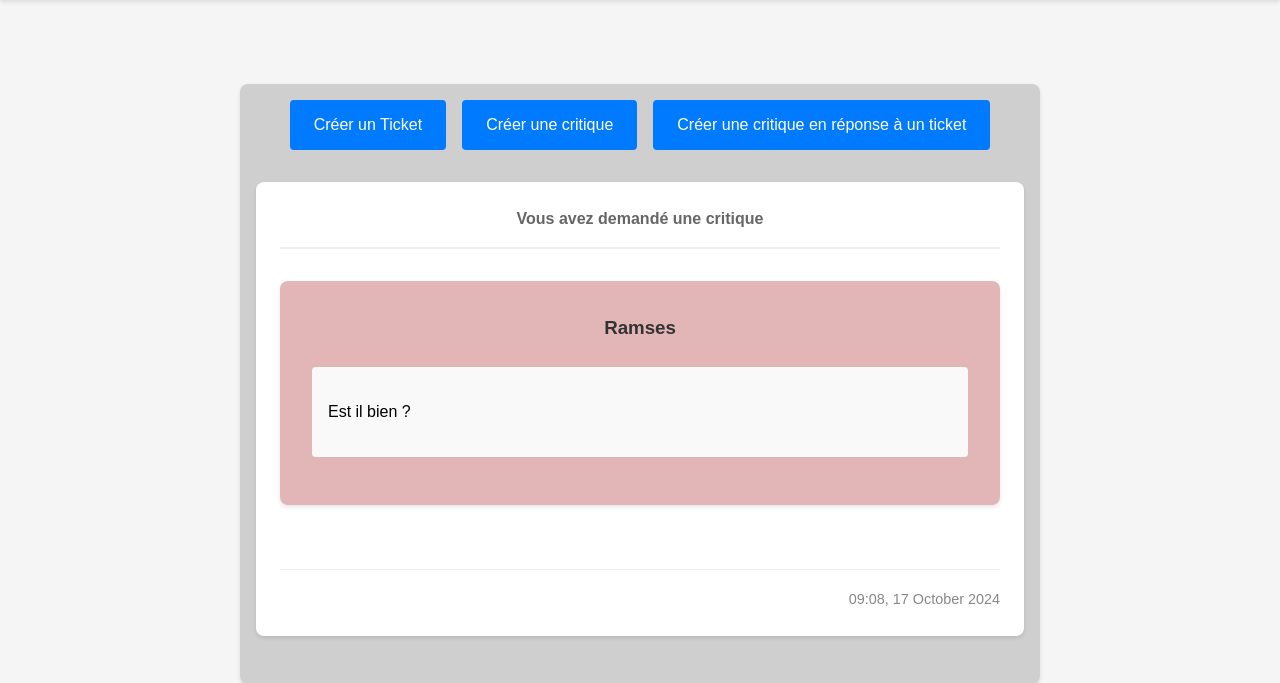
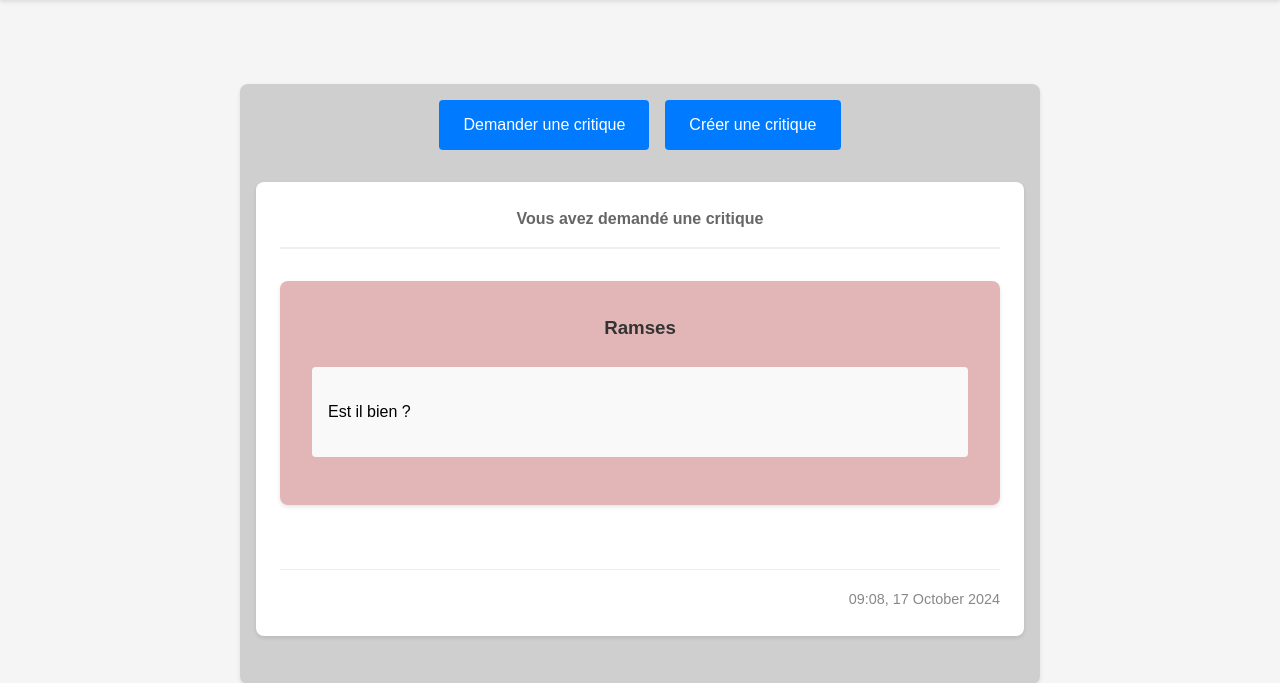
Before and after one commit to Boras72/DA-Python-Code-P9-OC, a Django app: page /feed/ in a window 1280 px wide. Shown: the part 83-766 px from the top of the page. Run offline with Django 5.2, Linux system fonts and the light colour scheme; a user stored in the database is signed in; data comes from the database, SQL or seed files in the repository; both versions use the stored data as it was after the commit.

Commit message:
Suppression du 2e bouton de critique

```diff
--- a/func/models.py
+++ b/func/models.py
@@ -3,6 +3,7 @@ from django.conf import settings
 from django.db import models
 from django.core.exceptions import ValidationError
 from django.utils import timezone
+
 
 class Ticket(models.Model):
     title = models.CharField(max_length=128, verbose_name='Title')
@@ -24,11 +25,15 @@ class Ticket(models.Model):
         return f"{self.title} - by {self.user.username}"
 
     def can_be_reviewed_by(self, user):
+        """Vérifie si un utilisateur peut créer une critique pour ce ticket"""
         if not user or user.is_anonymous:
             return False
         if user == self.user:
             return False
+        # Vérifie si l'utilisateur a déjà créé une critique pour ce ticket
         return not Review.objects.filter(ticket=self, user=user).exists()
+
+
 
 class Review(models.Model):
     ticket = models.ForeignKey(
@@ -52,7 +57,7 @@ class Review(models.Model):
 
     class Meta:
         ordering = ['-time_created']
-        unique_together = ['ticket', 'user']
+        unique_together = ['ticket', 'user']  # Empêche les critiques multiples
         verbose_name = 'Review'
         verbose_name_plural = 'Reviews'
 
@@ -70,6 +75,8 @@ class Review(models.Model):
     @property
     def rating_as_stars(self):
         return '★' * self.rating + '☆' * (5 - self.rating)
+
+
 
 class UserFollows(models.Model):
     user = models.ForeignKey(
--- a/func/views.py
+++ b/func/views.py
@@ -7,9 +7,10 @@ from itertools import chain
 from .forms import TicketForm, ReviewForm, UserSearchForm, UserFollowsForm
 from .models import Ticket, Review, UserFollows
 from django.contrib.auth import get_user_model
-from django.db import transaction
+from django.db import transaction, IntegrityError
 
 User = get_user_model()
+
 
 @login_required(login_url='login')
 def feed(request):
@@ -50,6 +51,7 @@ def feed(request):
     }
     return render(request, 'func/feed.html', context)
 
+
 @login_required(login_url='login')
 def create_standalone_review(request):
     if request.method == 'POST':
@@ -63,6 +65,7 @@ def create_standalone_review(request):
         form = ReviewForm()
     return render(request, 'func/create_standalone_review.html', {'form': form})
 
+
 @login_required(login_url='login')
 def ticket_create(request):
     if request.method == 'POST':
@@ -75,6 +78,7 @@ def ticket_create(request):
     else:
         form = TicketForm()
     return render(request, 'func/ticket_create.html', {'form': form})
+
 
 @login_required(login_url='login')
 def ticket_edit(request, ticket_id):
@@ -90,6 +94,7 @@ def ticket_edit(request, ticket_id):
         form = TicketForm(instance=ticket)
     return render(request, 'func/ticket_edit.html', {'form': form})
 
+
 @login_required(login_url='login')
 def ticket_delete(request, ticket_id):
     ticket = get_object_or_404(Ticket, id=ticket_id)
@@ -100,10 +105,16 @@ def ticket_delete(request, ticket_id):
         return redirect('feed')
     return render(request, 'func/ticket_delete.html', {'ticket': ticket})
 
+
+
+
 @login_required(login_url='login')
 def create_review(request, ticket_id):
     ticket = get_object_or_404(Ticket, id=ticket_id)
-    if not ticket.can_be_reviewed_by(request.user):
+
+    # Vérifier si l'utilisateur a déjà créé une critique pour ce ticket
+    if Review.objects.filter(ticket=ticket, user=request.user).exists():
+        messages.error(request, "Vous avez déjà créé une critique pour ce ticket.")
         return redirect('feed')
 
     if request.method == 'POST':
@@ -112,11 +123,19 @@ def create_review(request, ticket_id):
             review = form.save(commit=False)
             review.ticket = ticket
             review.user = request.user
-            review.save()
-            return redirect('feed')
+            try:
+                review.save()
+                messages.success(request, "Votre critique a été créée avec succès.")
+                return redirect('feed')
+            except IntegrityError:
+                messages.error(request, "Vous avez déjà créé une critique pour ce ticket.")
+                return redirect('feed')
     else:
         form = ReviewForm()
     return render(request, 'func/create_review.html', {'form': form, 'ticket': ticket})
+
+
+
 
 @login_required(login_url='login')
 def create_ticket_review(request):
@@ -199,6 +218,8 @@ def posts(request):
 
     return render(request, 'func/posts.html', {'posts': posts})
 
+
+
 @login_required(login_url='login')
 def subscriptions(request):
     form = UserSearchForm(request.POST or None)
@@ -211,6 +232,9 @@ def subscriptions(request):
             ~Q(id=request.user.id)
         )
 
+        if not search_results:
+            messages.error(request, f"Aucun utilisateur trouvé avec le nom '{search_query}'")
+
     following = UserFollows.objects.filter(user=request.user)
     followers = UserFollows.objects.filter(followed_user=request.user)
 
@@ -222,6 +246,9 @@ def subscriptions(request):
     }
 
     return render(request, 'func/subscriptions.html', context)
+
+
+
 
 @login_required(login_url='login')
 def follow_user(request, user_id):
@@ -236,6 +263,9 @@ def follow_user(request, user_id):
 
     return redirect('subscriptions')
 
+
+
+
 @login_required(login_url='login')
 def unfollow_user(request, user_id):
     user_to_unfollow = get_object_or_404(User, id=user_id)
--- a/templates/func/feed.html
+++ b/templates/func/feed.html
@@ -5,9 +5,8 @@
 {% block content %}
 <div class="review-container">
     <div class="action-buttons">
-        <a href="{% url 'ticket_create' %}" class="action-button">Créer un Ticket</a>
-        <a href="{% url 'create_standalone_review' %}" class="action-button">Créer une critique</a>
-        <a href="{% url 'create_ticket_review' %}" class="action-button">Créer une critique en réponse à un ticket</a>
+        <a href="{% url 'ticket_create' %}" class="action-button">Demander une critique</a>
+        <a href="{% url 'create_ticket_review' %}" class="action-button">Créer une critique</a>
     </div>
 
     <div class="feed-posts">
@@ -37,6 +36,11 @@
                             {% if post.image %}
                                 <div class="image-section">
                                     <img src="{{ post.image.url }}" alt="{{ post.title }}" class="post-image">
+                                </div>
+                            {% endif %}
+                            {% if post.can_review %}
+                                <div class="ticket-actions">
+                                    <a href="{% url 'create_review' post.id %}" class="review-button">Créer une critique</a>
                                 </div>
                             {% endif %}
                         </div>
@@ -96,6 +100,41 @@
         margin-bottom: 2rem;
     }
 
+    .action-button {
+        display: inline-block;
+        padding: 0.75rem 1.5rem;
+        background-color: #007bff;
+        color: white;
+        text-decoration: none;
+        border-radius: 4px;
+        transition: background-color 0.2s;
+    }
+
+    .action-button:hover {
+        background-color: #0056b3;
+    }
+
+    .ticket-actions {
+        display: flex;
+        justify-content: flex-end;
+        margin-top: 1rem;
+    }
+
+    .review-button {
+        display: inline-block;
+        padding: 0.5rem 1rem;
+        background-color: #28a745;
+        color: white;
+        text-decoration: none;
+        border-radius: 4px;
+        transition: background-color 0.2s;
+    }
+
+    .review-button:hover {
+        background-color: #218838;
+    }
+
+    /* Le reste du style reste inchangé */
     .post-frame {
         background: white;
         border-radius: 8px;
@@ -170,7 +209,7 @@
     }
 
     .post-image, .ticket-image {
-        max-width: 300px;  /* Réduit la largeur maximale des images */
+        max-width: 300px;
         height: auto;
         border-radius: 4px;
     }
```
Also changed, not shown: templates/func/ticket_create.html (+36 -7 lines), Titus.png (deleted), db.sqlite3, templates/func/subscriptions.html (line endings or trailing spaces).
